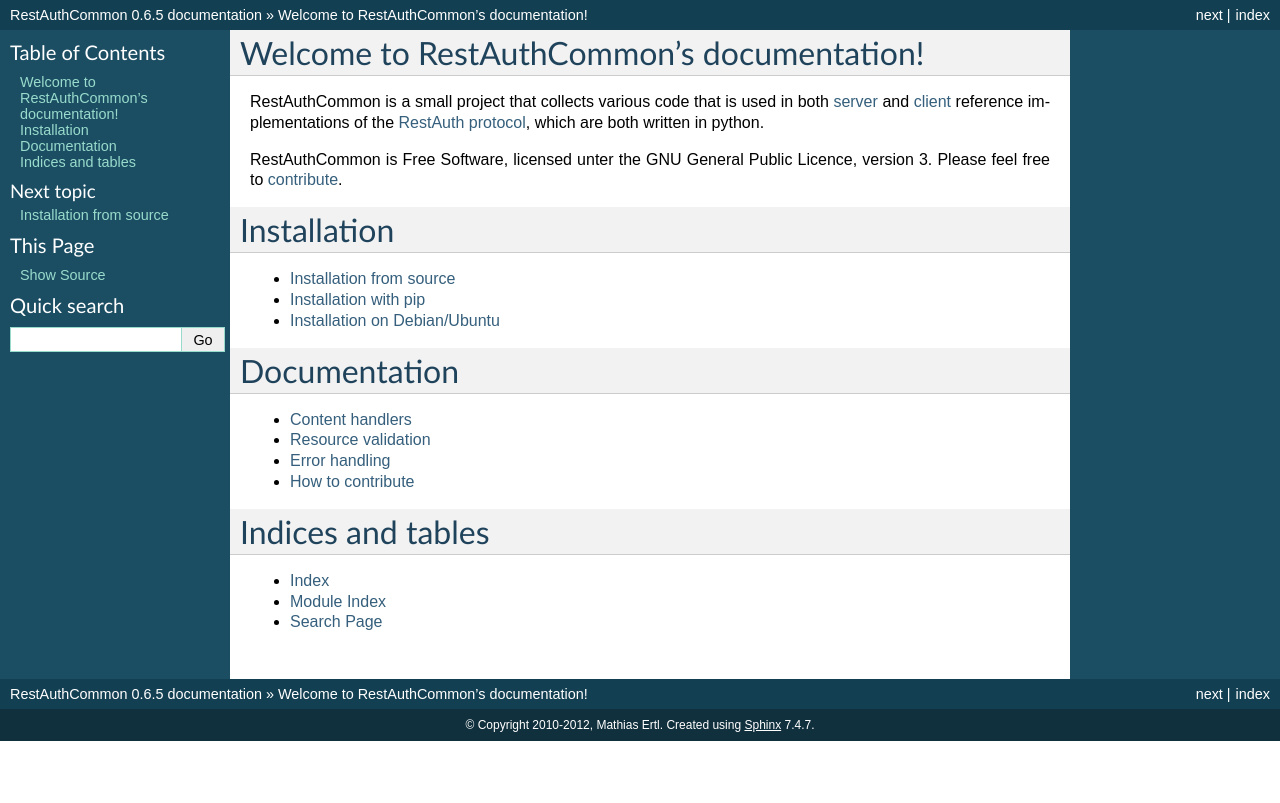
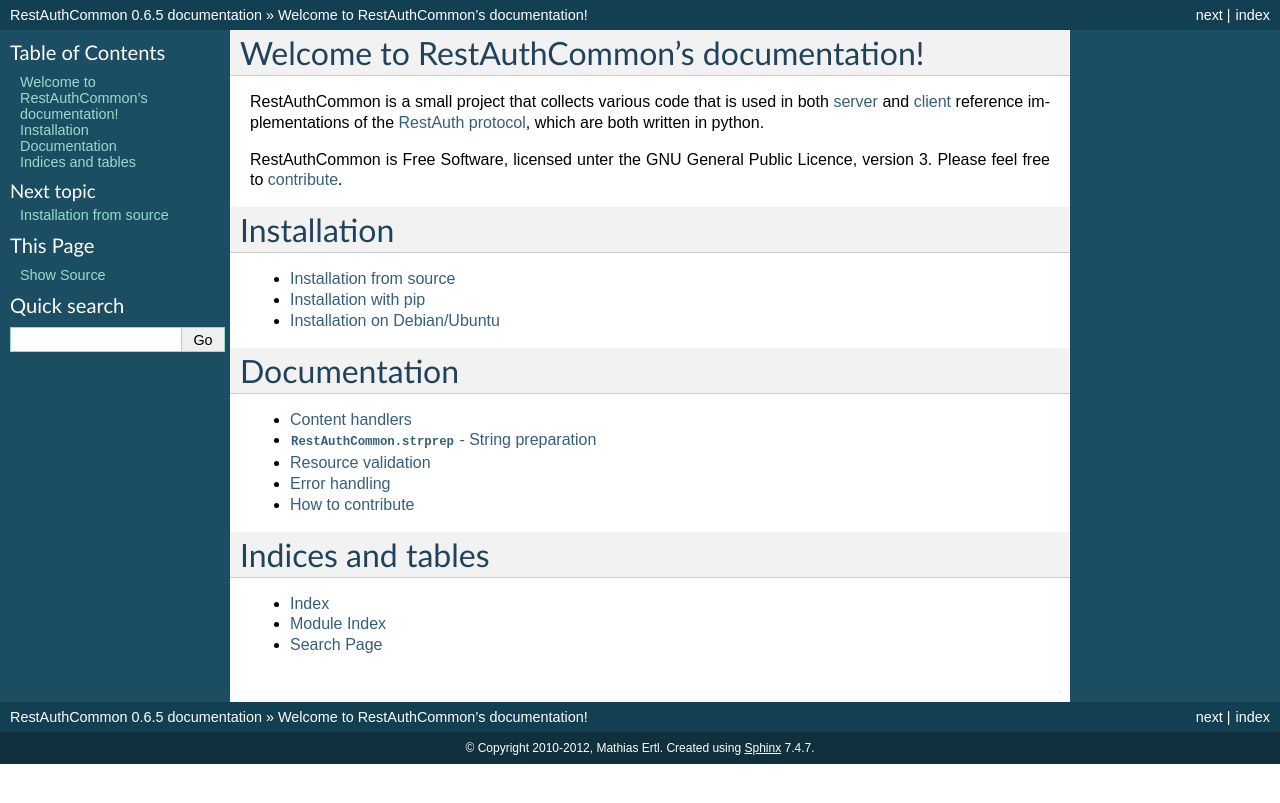
Before and after one commit to RestAuth/RestAuthCommon, a Sphinx documentation site: the page built from doc/index.rst, in a window 1280 px wide. Shown: the top 803 px of the page. Built offline with Sphinx 7.4.7, drawn with Linux system fonts in a browser that asks for light colours; formulas are drawn with MathJax 3.

Commit message:
add strprep doc

```diff
--- a/doc/index.rst
+++ b/doc/index.rst
@@ -31,6 +31,7 @@
    :maxdepth: 1
 
    content_handlers
+   strprep
    validation
    error
    contribute
--- /dev/null
+++ b/doc/strprep.rst
@@ -0,0 +1,5 @@
+``RestAuthCommon.strprep`` - String preparation
+===============================================
+
+.. automodule:: RestAuthCommon.strprep
+   :members:
```
